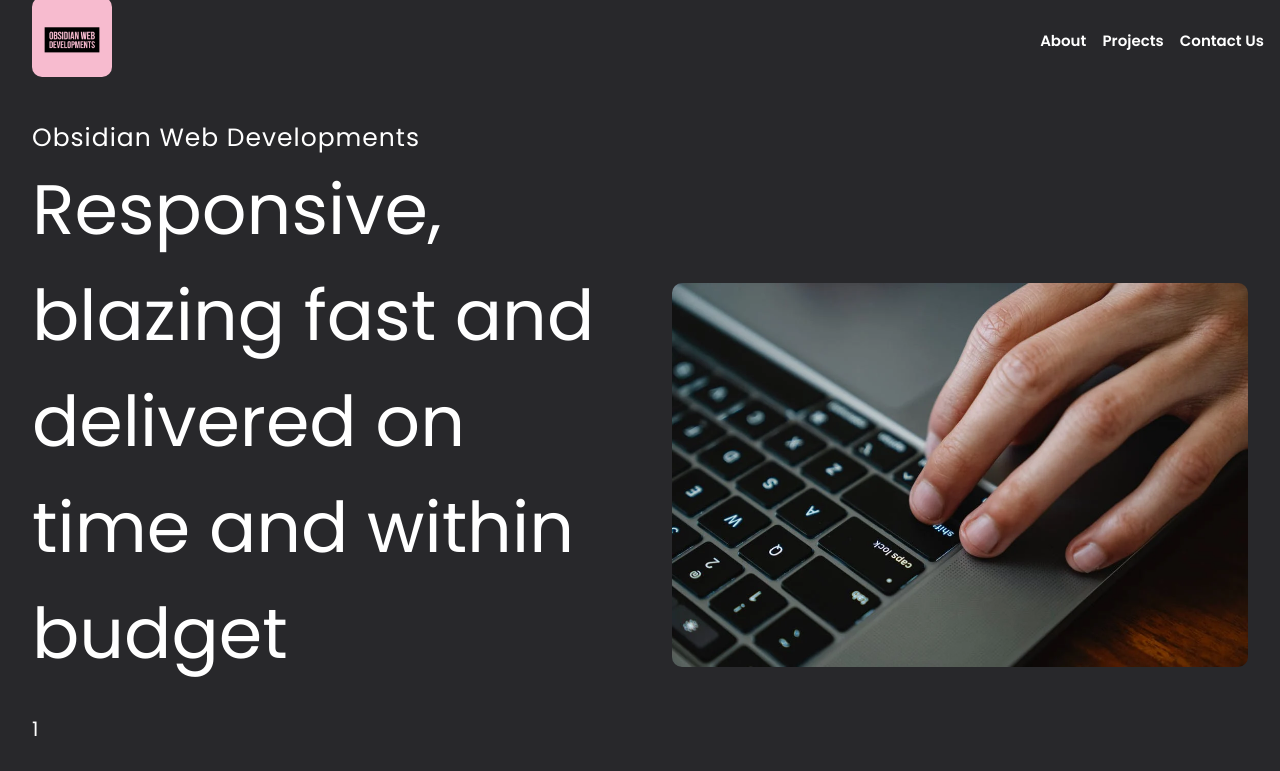
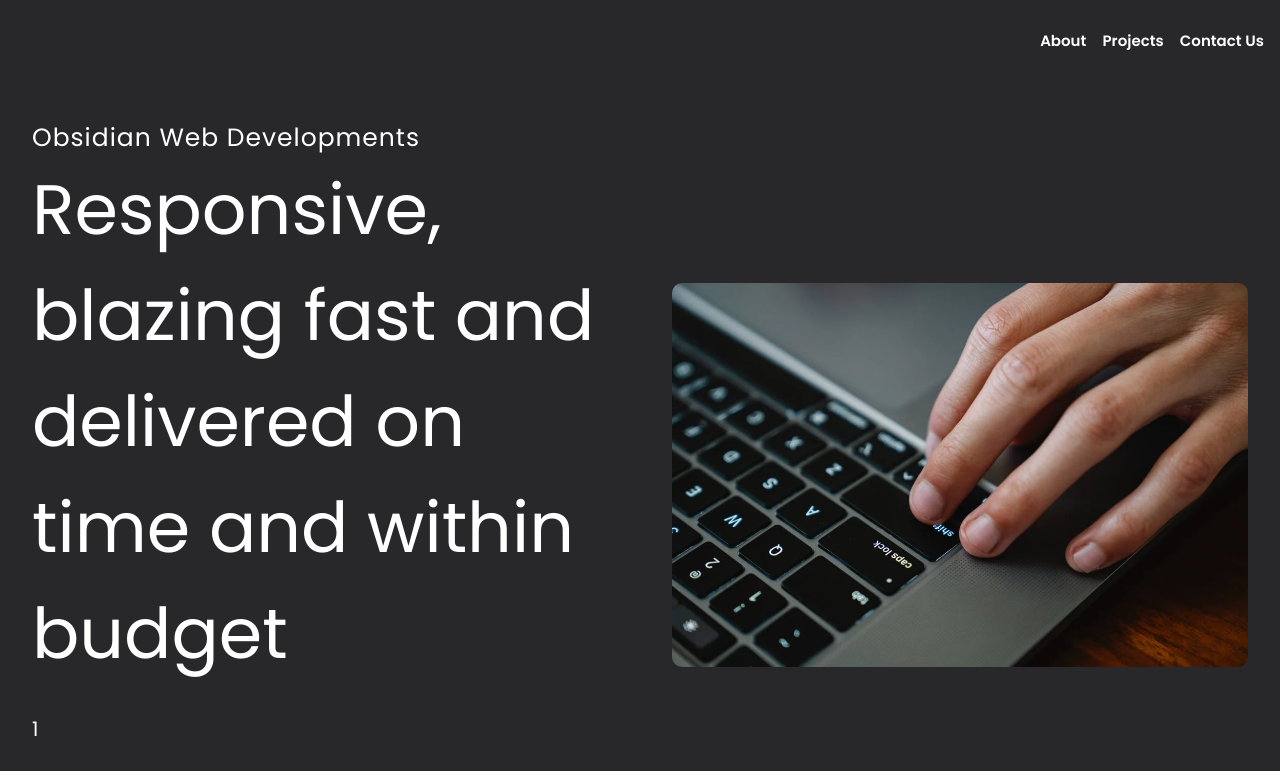
Before and after one commit to bajwaghazanfar/business, a Next.js app: page / in a window 1280 px wide. Shown: the top 771 px of the page. Built offline with nearby package versions, Linux system fonts and the light colour scheme; a web font is replaced by a local one.

Commit message:
remove nav

```diff
--- a/styles/components/Navbar/Navbar.js
+++ b/styles/components/Navbar/Navbar.js
@@ -85,6 +85,8 @@ export const MobileMenu = styled.div`
   align-items: flex-start;
 `;
 export const Logo = styled(Image)`
+  width: 80px;
+  height: auto;
   border-radius: 10px;
 `;
 export const LogoContainer = styled.div`
@@ -115,16 +117,7 @@ export const Navbar = () => {
       }
     >
       <NavbarWrapper>
-        <LeftContainer>
-          <Link href="/">
-            <LogoContainer>
-              <Logo
-                src={logo}
-                alt="Web development and web design company logo"
-              />
-            </LogoContainer>
-          </Link>
-        </LeftContainer>
+        <LeftContainer></LeftContainer>
 
         {width < 768 ? (
           <HamburgerLogo onClick={openMenu}>
```
